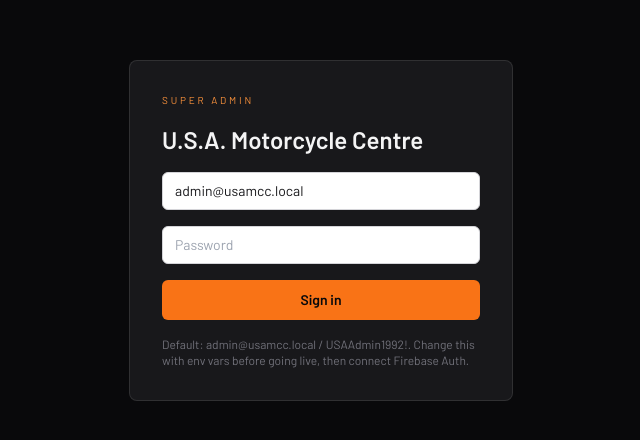
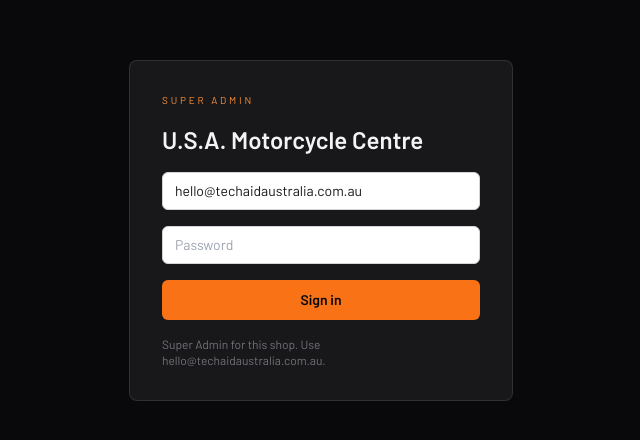
Before and after one commit to ChaseForrester/usa-motorcycle-centre, a Next.js app: page /admin/login in a window 1280 px wide. Shown: the part 170-610 px from the top of the page, without its empty margins (319-959 px from the left). Built offline with nearby package versions, Linux system fonts and the light colour scheme; no server answers; the database is empty.

Commit message:
Set Super Admin login to hello@techaidaustralia.com.au

```diff
--- a/src/app/admin/login/page.tsx
+++ b/src/app/admin/login/page.tsx
@@ -45,8 +45,7 @@
                     Sign in
                 </button>
                 <p className="text-xs text-zinc-500">
-                    Default: {defaultAdminHint.email} / {defaultAdminHint.password}. Change this with env vars
-                    before going live, then connect Firebase Auth.
+                    Super Admin for this shop. Use hello@techaidaustralia.com.au.
                 </p>
             </form>
         </div>
--- a/src/lib/auth.ts
+++ b/src/lib/auth.ts
@@ -4,8 +4,8 @@
 import { persist } from "zustand/middleware";
 import { useSession } from "@/lib/commerce/session";
 
-const DEFAULT_EMAIL = "admin@usamcc.local";
-const DEFAULT_PASSWORD = "USAAdmin1992!";
+const DEFAULT_EMAIL = "hello@techaidaustralia.com.au";
+const DEFAULT_PASSWORD = "TechAidUsa#2527";
 
 type AuthState = {
     email: string | null;
@@ -41,5 +41,4 @@
 
 export const defaultAdminHint = {
     email: DEFAULT_EMAIL,
-    password: DEFAULT_PASSWORD,
 };
```
Also changed, not shown: 2 other files (tests, documents, lock files or other folders).
